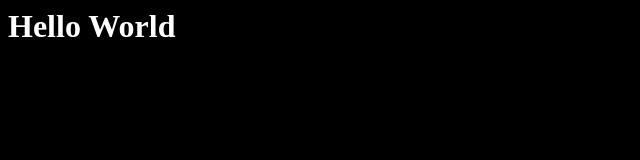
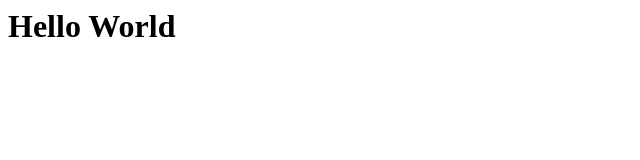
Before and after one commit to jaap6/prueba-1, a plain HTML site: page index.html in a window 1280 px wide. Shown: the whole page, without its empty margins (0-640 px from the left). Drawn offline with Linux system fonts and the light colour scheme.

Commit message:
Update index.html

```diff
--- a/index.html
+++ b/index.html
@@ -1,7 +1,6 @@
 <html>
 <head>
   <title>Hello World</title>
-  <link href="css/main.css" rel="stylesheet"/>
 </head>
 <body>
   <h1>Hello World</h1>
```
